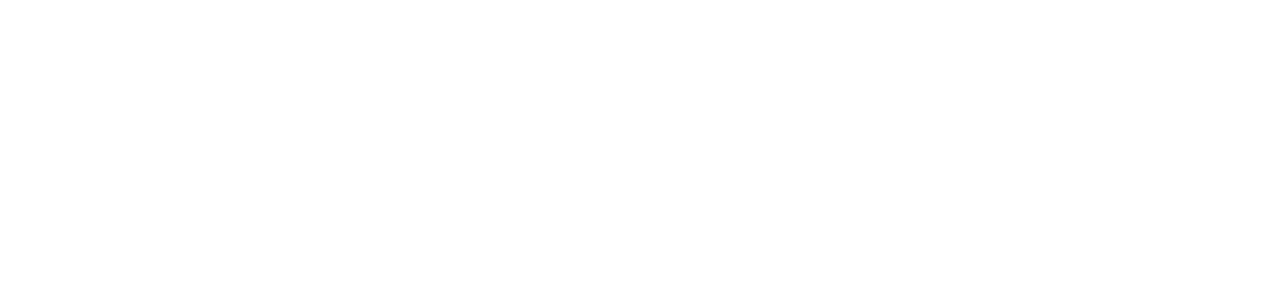
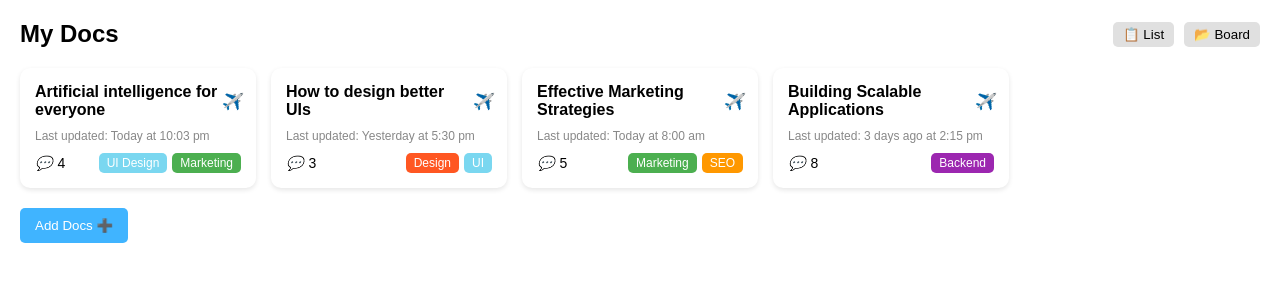
Before and after one commit to digitsontr/forsico-frontend, a React (Create React App) app: page /mydocs in a window 1280 px wide. Before the commit this address had no page. Shown: the top 300 px of the page. Built offline with nearby package versions, Linux system fonts and the light colour scheme.

Commit message:
update modal

```diff
--- /dev/null
+++ b/src/pages/MyDocs.js
@@ -0,0 +1,74 @@
+import React from "react";
+import "../styles/mydocs.css";
+
+
+const DocumentCard = ({ title, time, comments, tags }) => (
+  <div className="document-card">
+    <div className="card-header">
+      <h3 className="document-title">{title}</h3>
+      <i className="send-icon">✈️</i>
+    </div>
+    <p className="document-time">Last updated: {time}</p>
+    <div className="document-info">
+      <span className="comments">
+        <i className="comment-icon">💬</i> {comments}
+      </span>
+      <div className="tags">
+        {tags.map((tag, index) => (
+          <span key={index} className={`tag tag-${tag.toLowerCase()}`}>
+            {tag}
+          </span>
+        ))}
+      </div>
+    </div>
+  </div>
+);
+
+const MyDocs = () => {
+  const documents = [
+    {
+      title: "Artificial intelligence for everyone",
+      time: "Today at 10:03 pm",
+      comments: 4,
+      tags: ["UI Design", "Marketing"],
+    },
+    {
+      title: "How to design better UIs",
+      time: "Yesterday at 5:30 pm",
+      comments: 3,
+      tags: ["Design", "UI"],
+    },
+    {
+      title: "Effective Marketing Strategies",
+      time: "Today at 8:00 am",
+      comments: 5,
+      tags: ["Marketing", "SEO"],
+    },
+    {
+      title: "Building Scalable Applications",
+      time: "3 days ago at 2:15 pm",
+      comments: 8,
+      tags: ["Development", "Backend"],
+    },
+  ];
+
+  return (
+    <div className="my-docs">
+      <header className="header">
+        <h1 className="header-title">My Docs</h1>
+        <div className="view-toggle">
+          <button className="btn-view">📋 List</button>
+          <button className="btn-view">📂 Board</button>
+        </div>
+      </header>
+      <div className="documents-grid">
+        {documents.map((doc, index) => (
+          <DocumentCard key={index} {...doc} />
+        ))}
+      </div>
+      <button className="add-docs-btn">Add Docs ➕</button>
+    </div>
+  );
+};
+
+export default MyDocs;
--- a/src/pages/ProfilePage.js
+++ b/src/pages/ProfilePage.js
@@ -98,6 +98,7 @@ const Profile = () => {
     return (
         <>
             <Navbar />
+            <div className='profile-page-main-div'>
                 <div className='profilepage-sidebar'>
                     <Sidebar />
                 </div>
@@ -141,7 +142,7 @@ const Profile = () => {
                                 <div className='push-notifications'>
                                     <label>Push notifications</label>
                                     <label className="switch">
-                                    <input type="checkbox"/>
+                                        <input type="checkbox" />
                                         <span className='slider round'></span>
                                     </label>
                                 </div>
@@ -155,6 +156,7 @@ const Profile = () => {
                         </div>
                     </div>
                 </div>
+            </div>
         </>
     );
 };
--- a/src/pages/SideBar.js
+++ b/src/pages/SideBar.js
@@ -58,7 +58,7 @@ const Sidebar = () => {
           src={SidebarMyDocs}
           alt="docs"
         />
-        <span className="sidebar-blue-letter">My Docs</span>
+        <a href="/mydocs" className="sidebar-blue-letter">My Docs</a>
       </div>
       <div className="sidebar-line"></div>
 
--- a/src/pages/WorkspacePages/WorkspaceAI.js
+++ b/src/pages/WorkspacePages/WorkspaceAI.js
@@ -2,6 +2,10 @@ import React, { useState } from 'react';
 import '../../styles/workspaceCss/workspaceAi.css';
 import Sidebar from "../SideBar";
 import Navbar from "../../components/LandingPage/Navbar";
+import WorkspaceTitleİcon from "../../assets/workspaceAi-title-icon.svg"
+import Tickİcon from "../../assets/ai-message-tick-icon.svg"
+import Crossİcon from "../../assets/ai-message-cross-icon.svg"
+
 
 const WorkspaceAIPage = () => {
     const [workspaceName, setWorkspaceName] = useState('Workspace Name');
@@ -61,7 +65,7 @@ const WorkspaceAIPage = () => {
                             ) : (
                                 <>
                                     <span className="workspaceAi-title" onClick={handleNameEditClick}>{workspaceName}</span>
-                                    <img src="./workspaceAi-title-icon.svg" alt="Workspace Icon" />
+                                    <img src={WorkspaceTitleİcon} alt="Workspace Icon" />
                                 </>
                             )}
                         </div>
@@ -119,8 +123,8 @@ const WorkspaceAIPage = () => {
                                         </div>
                                     </div>
                                     <div className='task-icons'>
-                                        <span className='task-icon'><img src="./ai-message-tick-icon.svg" alt="tick" /></span>
-                                        <span className='task-icon'><img src="./ai-message-cross-icon.svg" alt="cross" /></span>
+                                        <span className='task-icon'><img src={Tickİcon} alt="tick" /></span>
+                                        <span className='task-icon'><img src={Crossİcon} alt="cross" /></span>
                                     </div>
                                 </div>
                             ))}
--- a/src/routes/AppRoutes.js
+++ b/src/routes/AppRoutes.js
@@ -9,7 +9,8 @@ import ThirdPartyLogin from '../pages/ThirdPartyLogin'
 import ConfirmEmailUpdatePage from '../pages/ConfirmEmailUpdatePage';
 import WorkspaceAI from '../pages/WorkspacePages/WorkspaceAI'
 import MainPage from '../pages/WorkspacePages/MainPage';
-
+import MyDocs from '../pages/MyDocs';
+import TaskModal from '../modals/TaskModal';
 const AppRoutes = () => {
     return (
         <Router>
@@ -23,6 +24,8 @@ const AppRoutes = () => {
                 <Route path="/confirmchangeemail" element={<ConfirmEmailUpdatePage />} />
                 <Route path="/workspaceAi" element={<WorkspaceAI />} />
                 <Route path="/workspace/mainpage" element={<MainPage />} />
+                <Route path="/mydocs" element={<MyDocs />} />
+                <Route path="/taskboard" element={<TaskModal />} />
             </Routes>
         </Router>
     );
--- a/src/styles/TaskModal.css
+++ b/src/styles/TaskModal.css
@@ -95,8 +95,6 @@
   .modal-content-trello{
     display: flex;
     flex-direction: column;
-    width: 750px;
-    height: 700px;
   }
 
   .taskcard-info-upper-area{
@@ -116,11 +114,13 @@
   }
 
   .taskcard-info-lower-area{
+    margin-top: 1rem;
     display: flex;
-    gap: 1rem;
+    gap: 3rem;
   }
 
   .taskcard-info-left-lower{
+    gap:1rem;
     display: flex;
     flex-direction: column;
     width: 700px;
@@ -147,9 +147,12 @@
   .taskcard-info-description-area{
     width: 100%;
     height:250px ;
+    flex: 1;
   }
 
   .taskcard-info-comment-area{
+    margin-top: 1rem;
+    flex:1;
     width: 100%;
     height:250px ;
   }
@@ -240,3 +243,29 @@
   display: flex;
   gap: 1rem;
 }
+
+.modal-wrapper{
+  display: flex;
+  justify-content: center;
+}
+
+.modal-content-trello {
+  width: 1000px;
+  height: 850px;
+  background-color: white;
+  border-radius: 16px;
+  padding: 32px;
+  box-shadow: 0 0 8px rgba(54, 78, 126, 0.1);
+}
+
+.taskcard-info-textarea {
+  width: 90%;
+  height: 90px;
+  border: 1px solid rgba(241, 241, 241, 1);
+  background-color: rgba(241, 241, 241, 1);
+  border-radius: 1rem;
+  padding: 2rem;
+  font-size: 14px;
+  resize: none;
+  cursor: pointer;
+}
--- /dev/null
+++ b/src/styles/mydocs.css
@@ -0,0 +1,126 @@
+/* Genel stil */
+.my-docs {
+    padding: 20px;
+    font-family: Arial, sans-serif;
+  }
+
+  .header {
+    display: flex;
+    justify-content: space-between;
+    align-items: center;
+    margin-bottom: 20px;
+  }
+
+  .header-title {
+    font-size: 24px;
+    font-weight: bold;
+  }
+
+  .view-toggle .btn-view {
+    margin-left: 10px;
+    padding: 5px 10px;
+    background-color: #e0e0e0;
+    border: none;
+    border-radius: 5px;
+    cursor: pointer;
+  }
+
+  .documents-grid {
+    display: grid;
+    grid-template-columns: repeat(auto-fill, minmax(200px, 1fr));
+    gap: 15px;
+  }
+
+  .document-card {
+    background-color: white;
+    border-radius: 10px;
+    box-shadow: 0 2px 5px rgba(0, 0, 0, 0.1);
+    padding: 15px;
+    display: flex;
+    flex-direction: column;
+    justify-content: space-between;
+    gap: 10px;
+    position: relative;
+  }
+
+  .card-header {
+    display: flex;
+    justify-content: space-between;
+    align-items: center;
+  }
+
+  .document-title {
+    font-size: 16px;
+    font-weight: bold;
+  }
+
+  .send-icon {
+    font-size: 16px;
+    color: #888;
+    cursor: pointer;
+  }
+
+  .document-time {
+    font-size: 12px;
+    color: #888;
+  }
+
+  .document-info {
+    display: flex;
+    justify-content: space-between;
+    align-items: center;
+  }
+
+  .comments {
+    font-size: 14px;
+    display: flex;
+    align-items: center;
+  }
+
+  .comment-icon {
+    margin-right: 5px;
+    color: #3b82f6;
+  }
+
+  .tags {
+    display: flex;
+    gap: 5px;
+  }
+
+  .tag {
+    padding: 3px 8px;
+    border-radius: 5px;
+    font-size: 12px;
+    color: white;
+    text-transform: capitalize;
+  }
+
+  .tag-ui {
+    background-color: #7ad7f0;
+  }
+
+  .tag-marketing {
+    background-color: #4caf50;
+  }
+
+  .tag-design {
+    background-color: #ff5722;
+  }
+
+  .tag-seo {
+    background-color: #ff9800;
+  }
+
+  .tag-backend {
+    background-color: #9c27b0;
+  }
+
+  .add-docs-btn {
+    margin-top: 20px;
+    padding: 10px 15px;
+    background-color: #40b4ff;
+    border: none;
+    border-radius: 5px;
+    color: white;
+    cursor: pointer;
+  }
--- a/src/styles/profilepage.css
+++ b/src/styles/profilepage.css
@@ -1,6 +1,11 @@
 /* profilepage.css */
 
 /* Main layout */
+
+.profile-page-main-div{
+display: flex;
+}
+
 .edit-profile-main {
     display: flex;
     flex-direction: column;
```
Also changed, not shown: src/modals/TaskModal.js (+91 -32 lines). Lines whose indentation alone changed are shown as unchanged.
